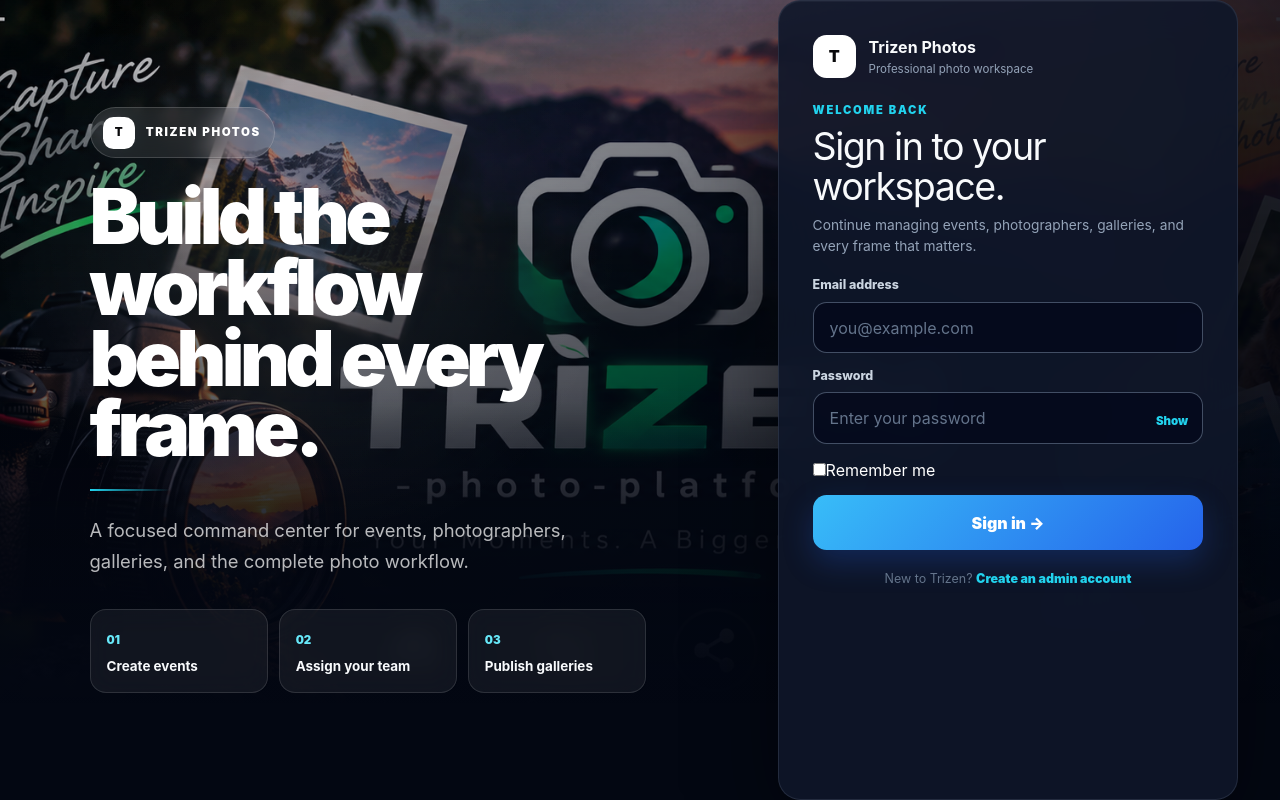
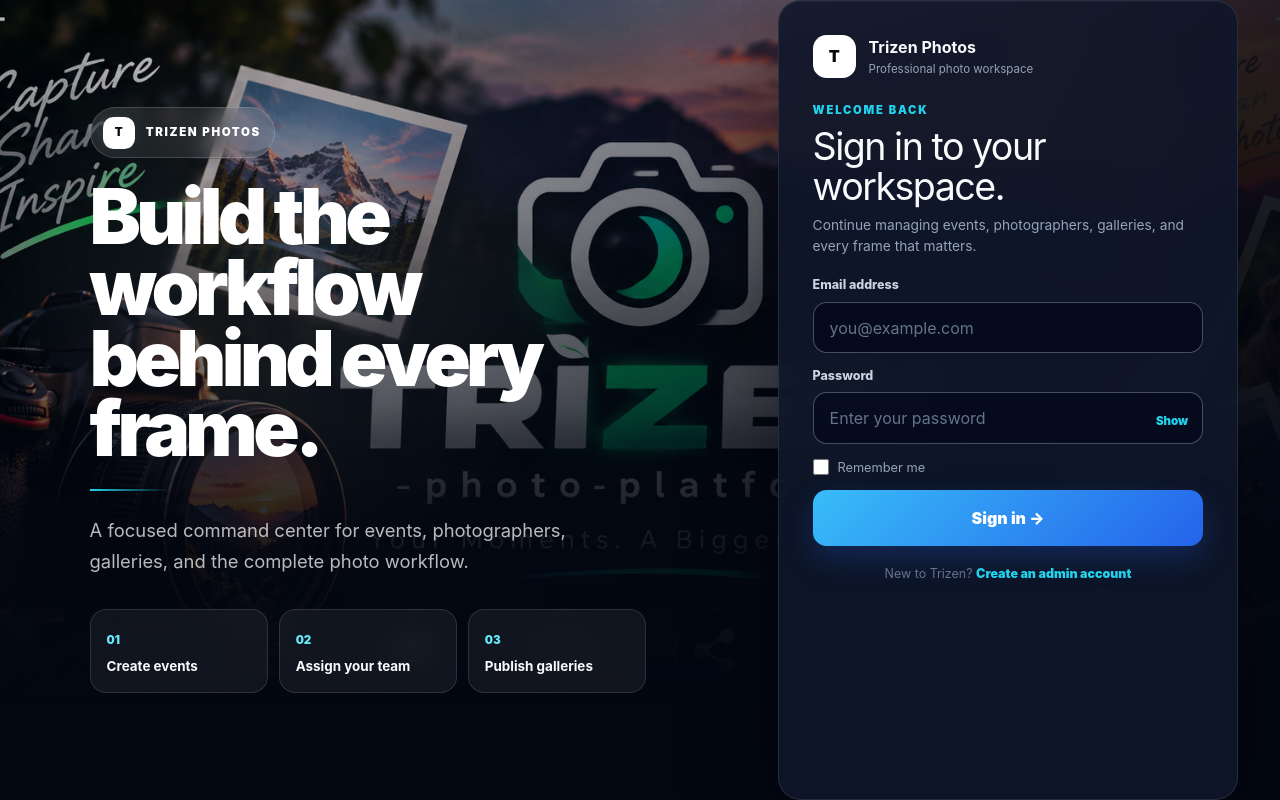
Before and after one commit to Satyakush/trizen-photo-platform, a React (Vite) app in the folder client/: page /login in a window 1280 px wide. Built offline with nearby package versions, Linux system fonts and the light colour scheme; no server answers.

Commit message:
ui: add shared Trizen login control styling

```diff
--- a/client/src/pages/auth/register.css
+++ b/client/src/pages/auth/register.css
@@ -18,3 +18,4 @@
 @media(max-width:900px){.trizen-register{display:block;padding:0}.trizen-register__intro{min-height:360px;padding:3rem 1.5rem 2rem;align-items:center;text-align:center}.trizen-register__intro>p{margin-left:auto;margin-right:auto}.trizen-register__features{margin-left:auto;margin-right:auto}.trizen-register__card{margin:0 auto 2rem;width:min(calc(100% - 2rem),520px)}}
 @media(max-width:520px){.trizen-register__intro{min-height:300px;padding:2rem 1rem 1.5rem}.trizen-register__intro h1{font-size:clamp(2.5rem,12vw,3.5rem)}.trizen-register__features{grid-template-columns:1fr}.trizen-register__card{width:calc(100% - 1.25rem);border-radius:1.15rem;padding:1.25rem}}
 @media(prefers-reduced-motion:reduce){.trizen-register *{transition:none!important}}
+.trizen-register__remember{display:flex;align-items:center;gap:.55rem;color:#94a3b8;font-size:.8rem;cursor:pointer}.trizen-register__remember input{width:1rem;height:1rem;accent-color:#22d3ee}
```
